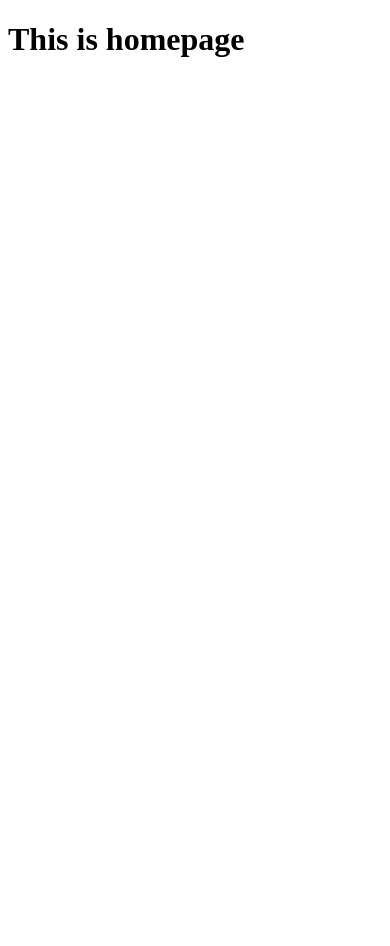
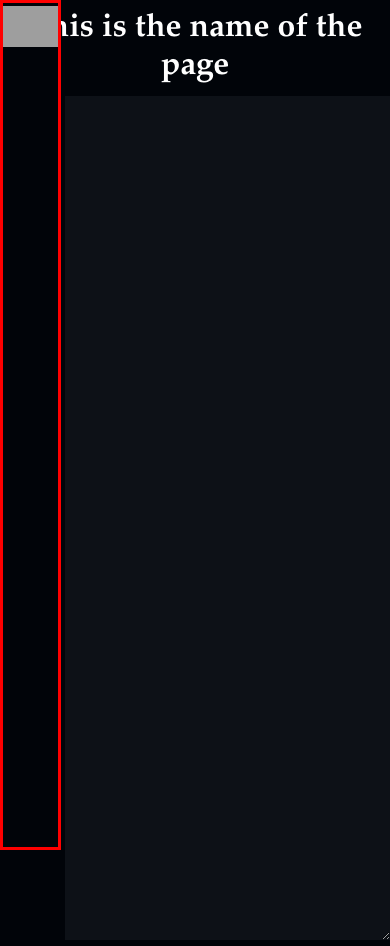
Before and after one commit to ofcoursenp/text-edit, a Django app: page / in a window 390 px wide. Before the commit the page ends 57 px from the top, so only its background shows below. Run offline with Django 4.2, Linux system fonts and the light colour scheme; grey boxes are pictures that could not be loaded.

Commit message:
created basic outline of the page sidebar is in fixed position nothing is in sidebar except for hamburger button

```diff
--- a/static/index.css
+++ b/static/index.css
@@ -0,0 +1,46 @@
+body {
+  font-family: Garamond;
+  background-color: #010409;
+  color: white;
+  border: 0px;
+  margin: 0px;
+}
+
+img {
+  width: 100%;
+}
+
+h1 {
+  margin: 10px;
+}
+
+textarea {
+  width: calc(100% - 65px);
+  margin-left: 65px;
+  height: 100vh;
+  box-sizing: border-box;
+  background-color: #0d1117;
+  border: 0px;
+  color: white;
+  font-size: 20px;
+}
+
+.side-bar {
+  position: fixed;
+  width: 55px;
+  border: 3px solid red;
+  height: 100%;
+  top: 0;
+}
+
+.side-icon {
+  width: 100%;
+  height: 50px;
+  padding: 0px;
+  background-color: #010409;
+  border: 0px;
+}
+
+.top {
+  text-align: center;
+}
--- a/templates/index.html
+++ b/templates/index.html
@@ -1,12 +1,29 @@
 <!DOCTYPE html>
 <html lang="en">
-<head>
-    <meta charset="UTF-8">
-    <meta http-equiv="X-UA-Compatible" content="IE=edge">
-    <meta name="viewport" content="width=device-width, initial-scale=1.0">
-    <title>Text-Editing</title>
-</head>
-<body>
-    <h1>This is homepage</h1>
-</body>
+  <head>
+    <link rel="stylesheet" href="../static/index.css" />
+    <meta charset="UTF-8" />
+    <meta http-equiv="X-UA-Compatible" content="IE=edge" />
+    <meta name="viewport" content="width=device-width, initial-scale=1.0" />
+    <title>Document</title>
+  </head>
+  <body>
+    <div class="side-bar">
+      <button class="side-icon">
+        <img
+          src="https://i.pinimg.com/736x/ee/c0/71/eec071442e9a1b8e017c5a7c1853b880.jpg"
+          alt=""
+        />
+      </button>
+    </div>
+    <div class="main-page">
+      <div class="top">
+        <h1>This is the name of the page</h1>
+      </div>
+      <div class="content">
+        <textarea name="" id=""></textarea>
+      </div>
+    </div>
+    <script src="../static/index.js"></script>
+  </body>
 </html>
```
Also changed, not shown: static/index.js (added), templates/main.css (deleted), templates/main.js (deleted).
